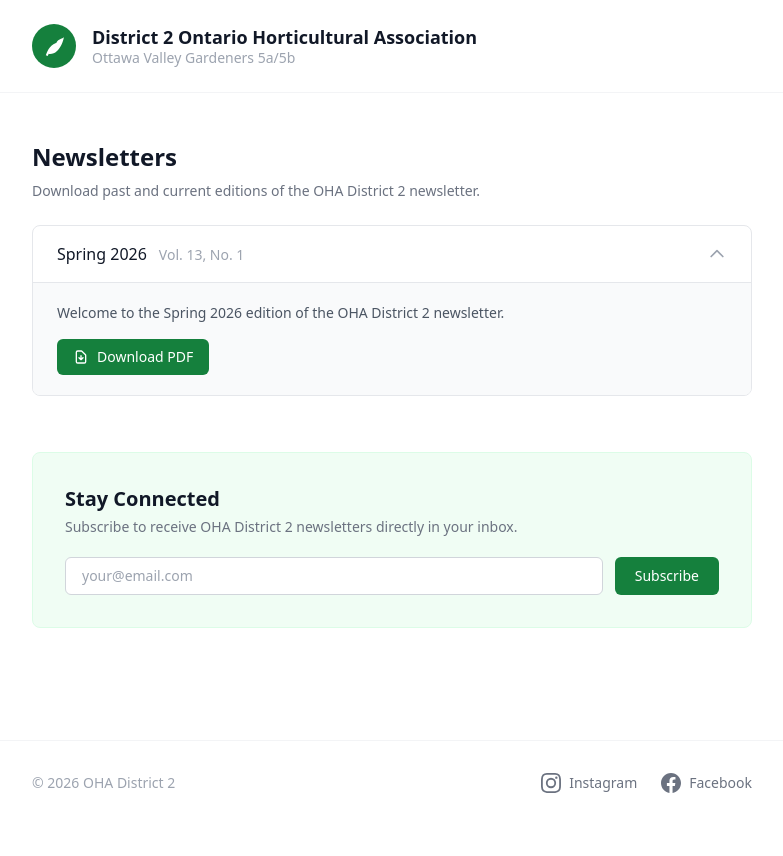
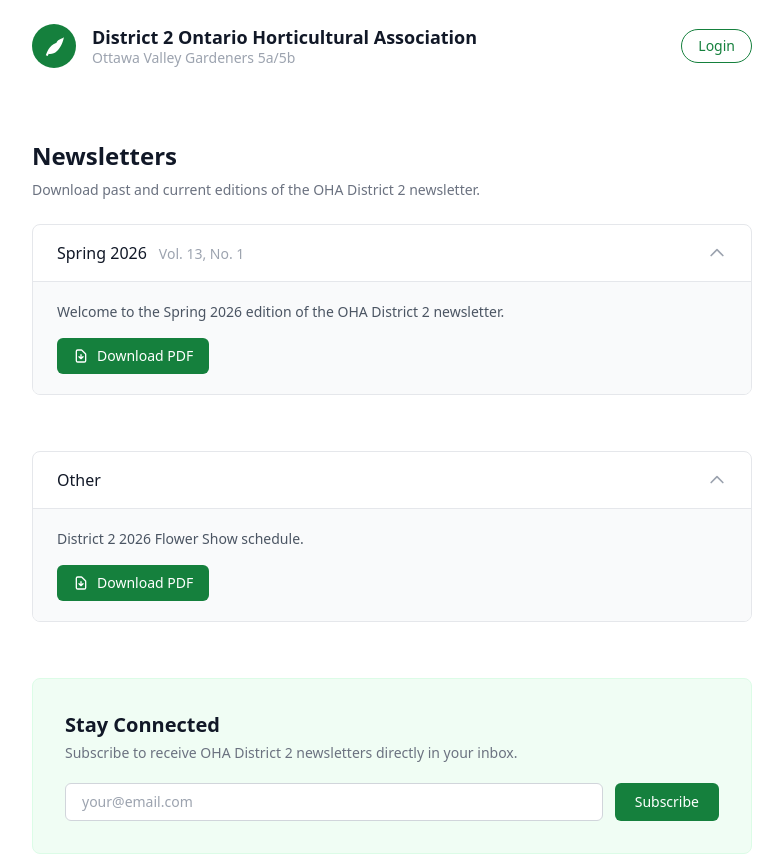
Before and after one commit to carsonfischl/district2, a Next.js app: page / in a window 1280 px wide. Shown: the top 856 px of the page, without its empty margins (248-1031 px from the left). Before the commit the page ends 825 px from the top, so only its background shows below. Built offline with nearby package versions, Linux system fonts and the light colour scheme.

Commit message:
added Flower show schedule

```diff
--- a/app/page.tsx
+++ b/app/page.tsx
@@ -1,32 +1,40 @@
 import Accordion from '@/components/Accordion'
 import SubscribeForm from '@/components/SubscribeForm'
 import Footer from '@/components/Footer'
-import { newsletters } from '@/data/newsletters'
+import Link from 'next/link'
+import { newsletters, otherDocs } from '@/data/newsletters'
 
 export default function Home() {
   return (
     <div className="min-h-screen bg-white flex flex-col">
-      <header className="border-b border-gray-100 py-6">
+      <header className="py-6">
         <div className="max-w-3xl mx-auto px-6 flex items-center gap-4">
           <div className="w-11 h-11 bg-green-700 rounded-full flex items-center justify-center flex-shrink-0">
             <svg className="w-6 h-6 text-white" fill="currentColor" viewBox="0 0 24 24">
               <path d="M17 8C8 10 5.9 16.17 3.82 21.34L5.71 22l1-2.3A4.49 4.49 0 008 20C19 20 22 3 22 3c-1 2-8 2-8 8z" />
             </svg>
           </div>
-          <div>
+          <div className="flex-1">
             <h1 className="text-lg font-semibold text-gray-900 leading-tight">District 2 Ontario Horticultural Association</h1>
             <p className="text-sm text-gray-400 leading-tight">Ottawa Valley Gardeners 5a/5b</p>
           </div>
+          <Link href="/login" className="text-sm font-medium text-green-700 border border-green-700 px-4 py-1.5 rounded-full hover:bg-green-700 hover:text-white transition-colors">
+            Login
+          </Link>
         </div>
       </header>
 
-      <main className="flex-1 max-w-3xl mx-auto w-full px-6 py-12 space-y-14">
+      <main className="flex-1 max-w-3xl mx-auto w-full px-6 pt-12 space-y-14">
         <section>
           <h2 className="text-2xl font-semibold text-gray-900 mb-2">Newsletters</h2>
           <p className="text-gray-500 text-sm mb-6">
             Download past and current editions of the OHA District 2 newsletter.
           </p>
           <Accordion items={newsletters} />
+        </section>
+
+        <section>
+          <Accordion items={otherDocs} />
         </section>
 
         <section>
--- a/data/newsletters.ts
+++ b/data/newsletters.ts
@@ -1,11 +1,21 @@
 export interface Newsletter {
   id: string
   title: string
-  volume: string
+  volume?: string
   date: string
   description?: string
   pdfPath?: string
 }
+
+export const otherDocs: Newsletter[] = [
+  {
+    id: 'flower-show',
+    title: 'Other',
+    date: '',
+    description: 'District 2 2026 Flower Show schedule.',
+    pdfPath: '/newsletters/Schedule LARGE final 8.5 x 11 (2).pdf',
+  },
+]
 
 export const newsletters: Newsletter[] = [
   {
```
Also changed, not shown: 1 other file (tests, documents, lock files or other folders).
